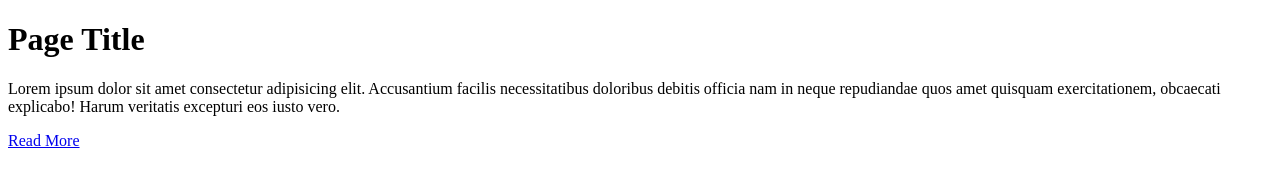
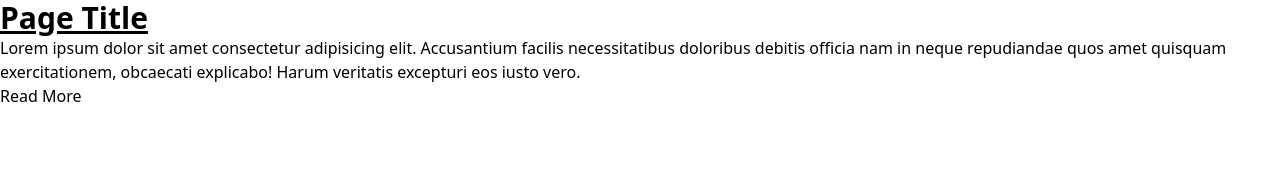
Before and after one commit to dev-kmk/test-repo, a plain HTML site: page index.html in a window 1280 px wide. Drawn offline with nearby package versions, Linux system fonts and the light colour scheme.

Commit message:
Added Tailwind CSS and it's class

```diff
--- a/index.html
+++ b/index.html
@@ -4,9 +4,10 @@
     <meta charset="UTF-8">
     <meta name="viewport" content="width=device-width, initial-scale=1.0">
     <title>Document Title</title>
+    <script src="https://cdn.tailwindcss.com"></script>
 </head>
 <body>
-    <h1>Page Title</h1>
+    <h1 class="text-3xl font-bold underline">Page Title</h1>
     <p>Lorem ipsum dolor sit amet consectetur adipisicing elit. Accusantium facilis necessitatibus doloribus debitis officia nam in neque repudiandae quos amet quisquam exercitationem, obcaecati explicabo! Harum veritatis excepturi eos iusto vero.</p>
     <a href="#">Read More</a>
 </body>
```
